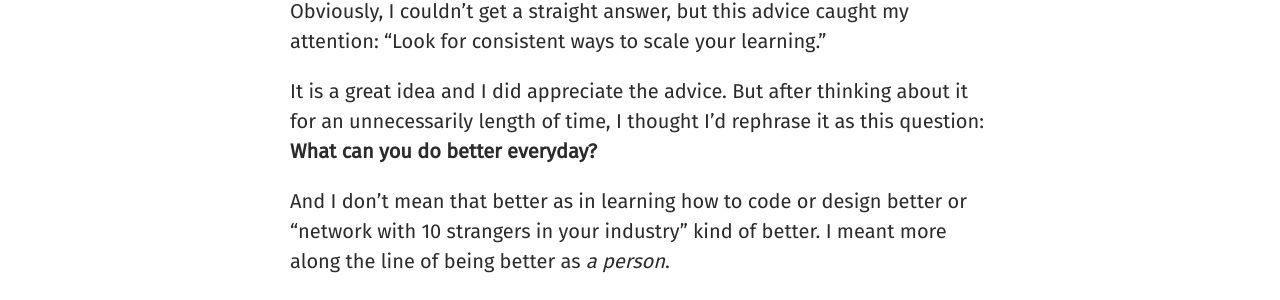
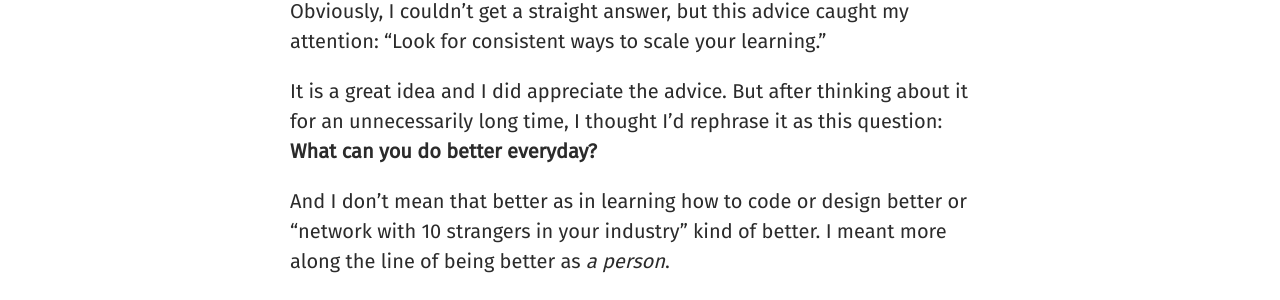
Before and after one commit to scorchingoyster/scorchingoyster.github.io, a Jekyll site: the page built from _posts/2025-10-24-being-better.markdown, in a window 1280 px wide. Shown: the part 509-809 px from the top of the page. Built offline with Jekyll 4.4.1, drawn with Linux system fonts in a browser that asks for light colours.

Commit message:
Fix typo

```diff
--- a/_posts/2025-10-24-being-better.markdown
+++ b/_posts/2025-10-24-being-better.markdown
@@ -14,7 +14,7 @@ I was at an alumni meet & greet event the other day, and I asked a question that
 
 Obviously, I couldn't get a straight answer, but this advice caught my attention: "Look for consistent ways to scale your learning."
 
-It is a great idea and I did appreciate the advice. But after thinking about it for an unnecessarily length of time, I thought I'd rephrase it as this question: **What can you do better everyday?**
+It is a great idea and I did appreciate the advice. But after thinking about it for an unnecessarily long time, I thought I'd rephrase it as this question: **What can you do better everyday?**
 
 And I don't mean that better as in learning how to code or design better or "network with 10 strangers in your industry" kind of better. I meant more along the line of being better as _a person_.
 
```
Also changed, not shown: _data/settings.yml (+7 -7 lines), assets/img/under-construction.gif (added).
